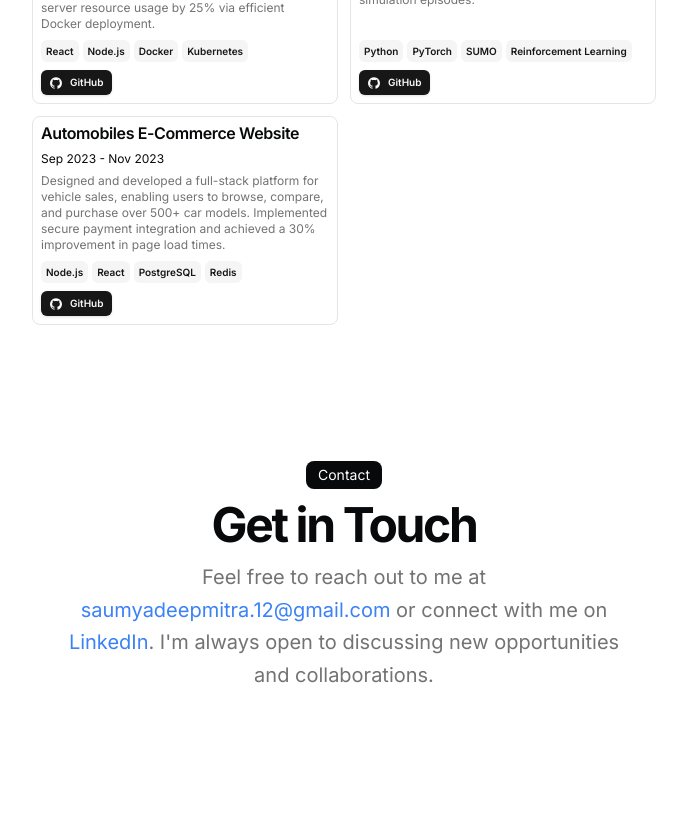
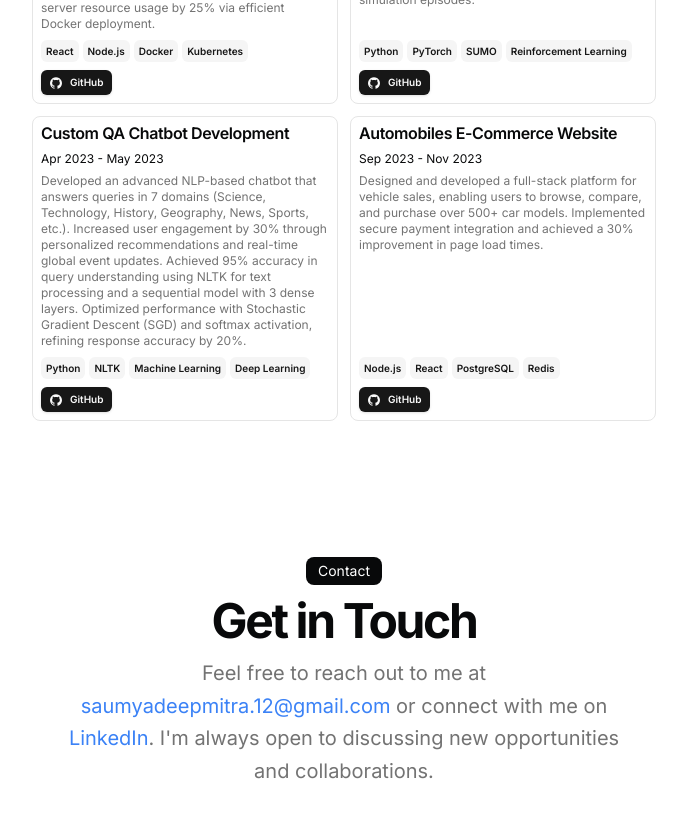
Before and after one commit to Saumyadeepm/portfoliov2, a Next.js app: page / in a window 1280 px wide. Shown: the part 1480-2298 px from the top of the page, without its empty margins (296-983 px from the left). Built offline with nearby package versions, Linux system fonts and the light colour scheme.

Commit message:
Update resume.tsx

```diff
--- a/src/data/resume.tsx
+++ b/src/data/resume.tsx
@@ -180,6 +180,28 @@ export const DATA = {
       image: undefined,
       video: undefined,
     },
+{
+  title: "Custom QA Chatbot Development",
+  dates: "Apr 2023 - May 2023",
+  active: true,
+  description:
+      "Developed an advanced NLP-based chatbot that answers queries in 7 domains (Science, Technology, History, Geography, News, Sports, etc.). Increased user engagement by 30% through personalized recommendations and real-time global event updates. Achieved 95% accuracy in query understanding using NLTK for text processing and a sequential model with 3 dense layers. Optimized performance with Stochastic Gradient Descent (SGD) and softmax activation, refining response accuracy by 20%.",
+  technologies: [
+    "Python",
+    "NLTK",
+    "Machine Learning",
+    "Deep Learning",
+  ],
+  links: [
+    {
+      type: "GitHub",
+      href: "https://github.com/yourusername/chatbot-project", // Replace with actual GitHub link
+      icon: <Icons.github className="size-3" />,
+    },
+  ],
+  image: undefined,
+  video: undefined,
+},
     {
       title: "Automobiles E-Commerce Website",
       href: "https://github.com/yourusername/auto-ecommerce", // Replace with actual project link
```
